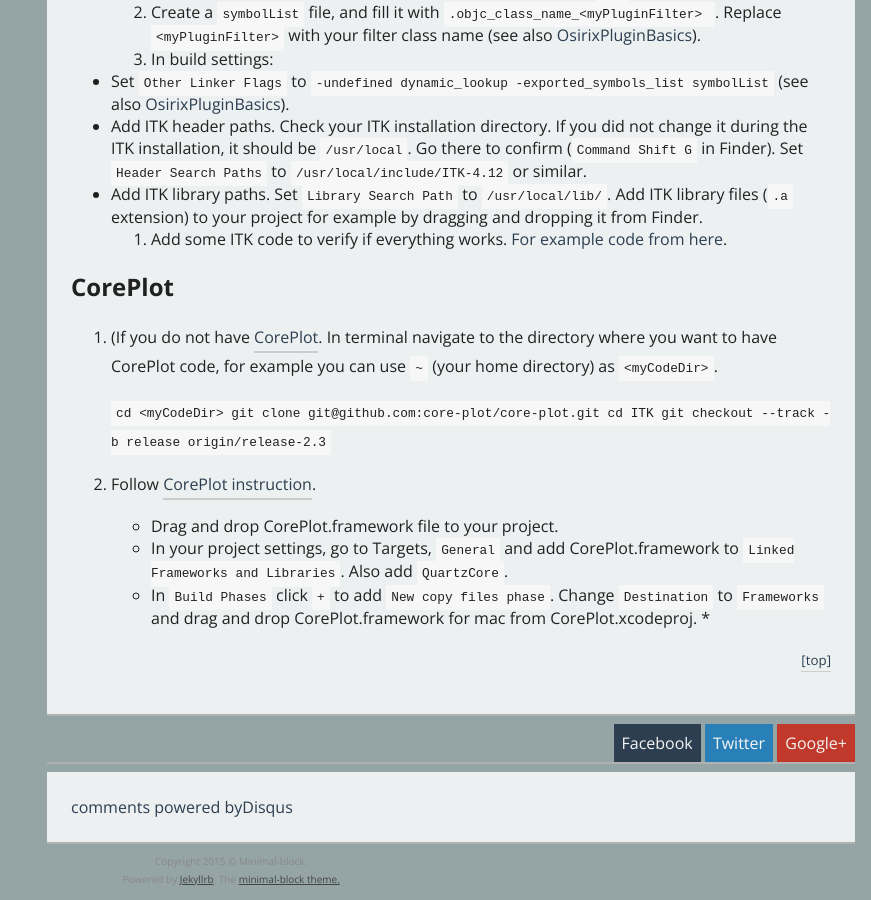
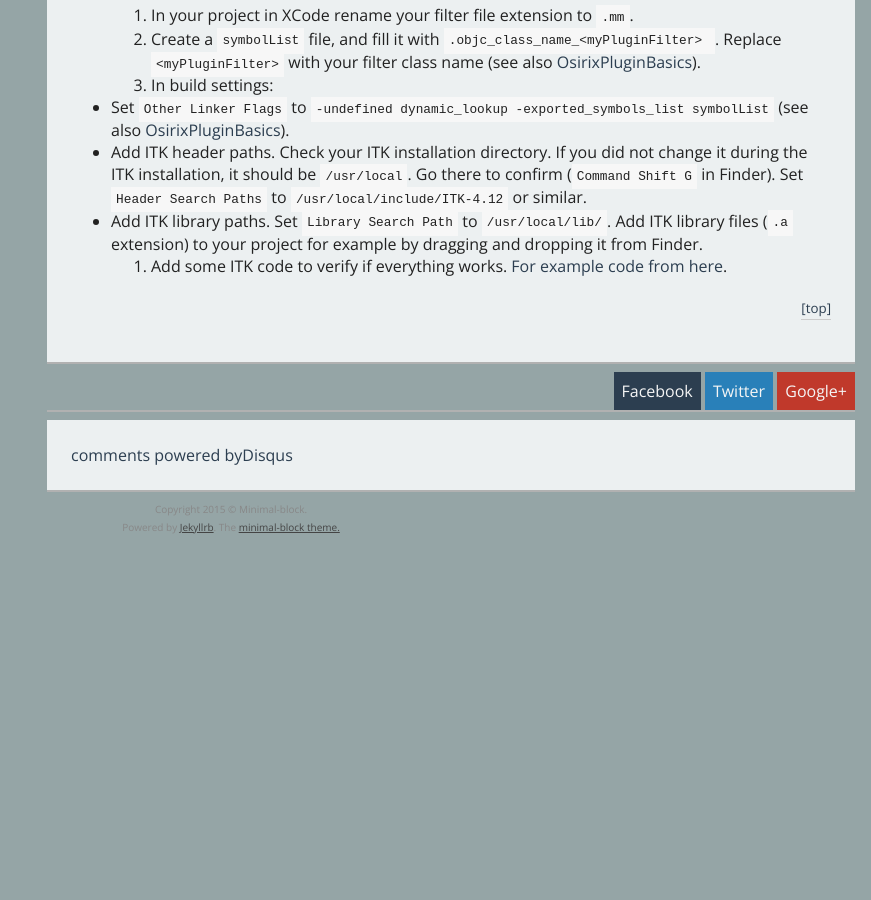
Before and after one commit to MRKonrad/MRKonrad, a Jekyll site: the page built from _posts/2017-08-12-Horos-Plugin.md, in a window 1280 px wide and 900 px high, scrolled down 1262 px. Shown: the whole window, without its empty margins (409-1280 px from the left). Built offline with Jekyll 4.4.1, drawn with Linux system fonts in a browser that asks for light colours; comment, search, counter and statistics services are not loaded; after the commit the page ends 1810 px from its top, so only the background shows below that.

Commit message:
New horos plugin tutorial post v2

````diff
--- a/_posts/2017-08-12-Horos-Plugin.md
+++ b/_posts/2017-08-12-Horos-Plugin.md
@@ -39,7 +39,8 @@ You want to write an Horos/Osirix plugin and other basic tutorial are confusing?
     cd <myCodeDir>
     git clone git://itk.org/ITK.git
     cd ITK
-    git checkout --track -b release origin/release```
+    git checkout --track -b release origin/release
+    ```
 
   * In CMake use source code directory `<myCodeDir>/ITK` and build the binaries directory you can use for example `<myCodeDir>/ITK_bin`. Configure. As generator for the project select `Unix Makefiles`. Uncheck `Build_Tests`. Select `Module_ITKVtkGlue` if you have VTK. Select `Module_Revision` if you want to use [Elastix](http://elastix.isi.uu.nl/). Generate.
     ```
@@ -55,18 +56,3 @@ Replace `<myPluginFilter>` with your filter class name (see also [OsirixPluginBa
   * Add ITK header paths. Check your ITK installation directory. If you did not change it during the ITK installation, it should be `/usr/local`. Go there to confirm (`Command Shift G` in Finder). Set `Header Search Paths` to `/usr/local/include/ITK-4.12` or similar.
   * Add ITK library paths. Set `Library Search Path` to `/usr/local/lib/`. Add ITK library files (`.a` extension) to your project for example by dragging and dropping it from Finder.
 5. Add some ITK code to verify if everything works. [For example code from here]({{ site.baseurl }}{% post_url 2015-07-17-Osirix-Plugin3 %}).
-
-# CorePlot
-
-1. (If you do not have [CorePlot](https://github.com/core-plot/core-plot). In terminal navigate to the directory where you want to have CorePlot code, for example you can use `~` (your home directory) as `<myCodeDir>`.
-
-    ```
-    cd <myCodeDir>
-    git clone git@github.com:core-plot/core-plot.git
-    cd ITK
-    git checkout --track -b release origin/release-2.3```
-2. Follow [CorePlot instruction](https://github.com/core-plot/core-plot/wiki/Using-Core-Plot-in-an-Application).
-  * Drag and drop CorePlot.framework file to your project.
-  * In your project settings, go to Targets, `General` and add CorePlot.framework to `Linked Frameworks and Libraries`. Also add `QuartzCore`.
-  * In `Build Phases` click `+` to add `New copy files phase`. Change `Destination` to `Frameworks` and drag and drop CorePlot.framework for mac from CorePlot.xcodeproj.
-  *
````
